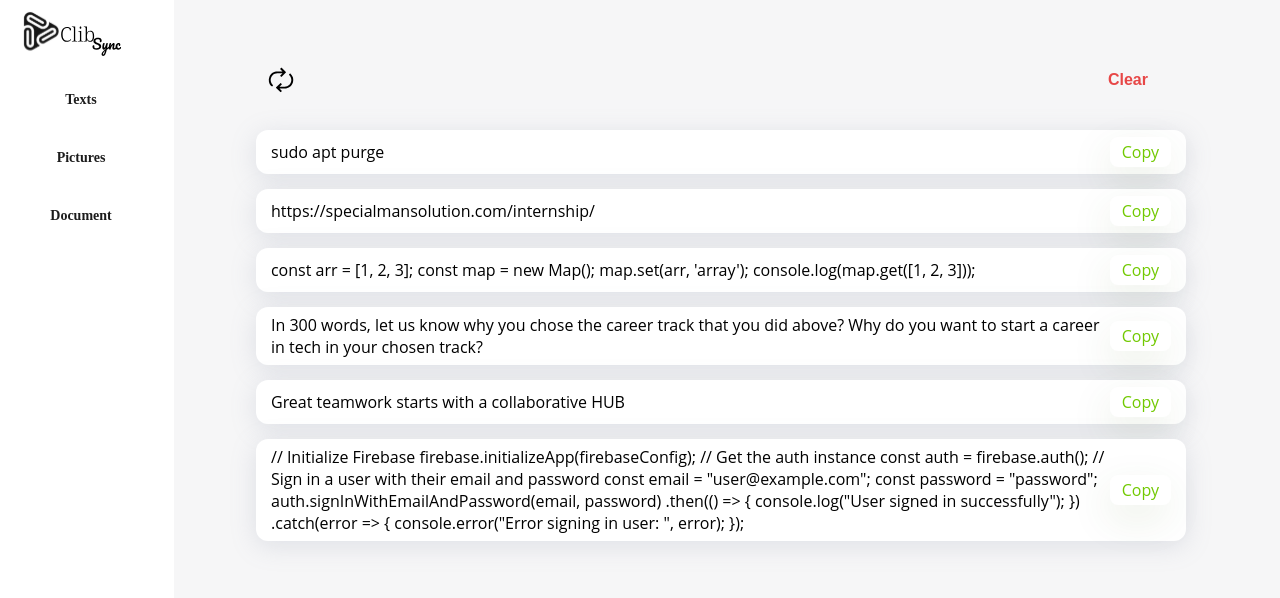
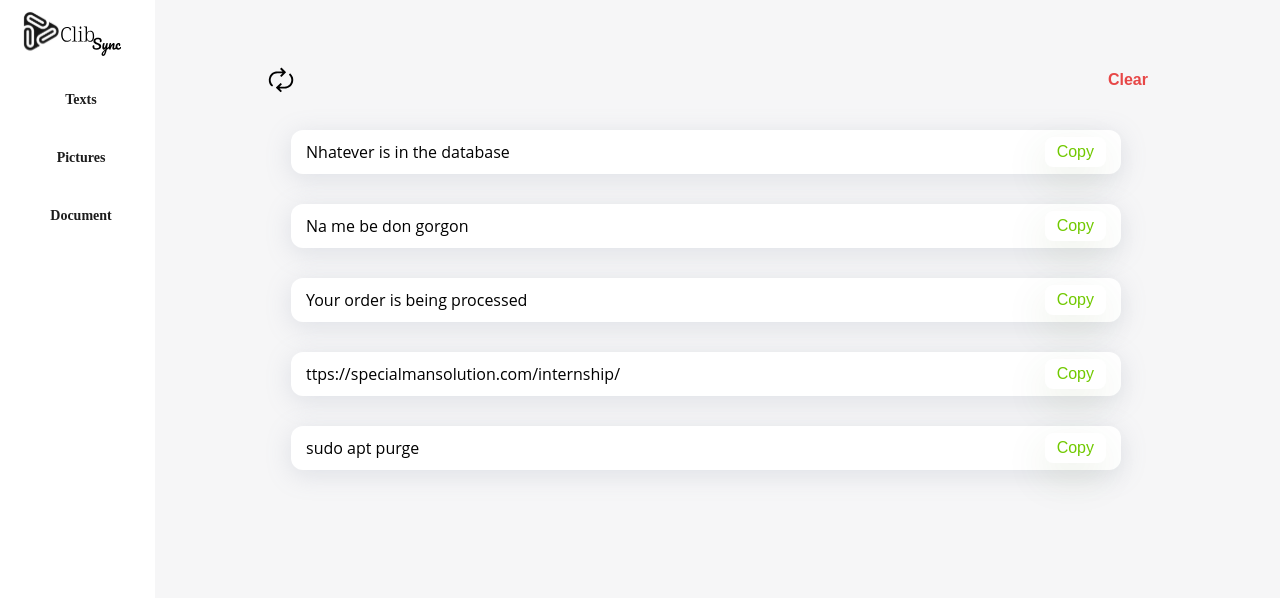
Before and after one commit to Isquare007/ClipSync, a Vue app in the folder vue/clibsync/: page /texts in a window 1280 px wide. Shown: the top 598 px of the page. Built offline with nearby package versions, Linux system fonts and the light colour scheme.

Commit message:
vue implentation making the content dynamic

```diff
--- a/vue/clibsync/src/App.vue
+++ b/vue/clibsync/src/App.vue
@@ -4,20 +4,26 @@ import { RouterLink, RouterView } from 'vue-router'
 
 <template>
 
-<Sidemenu />
-<RouterView />
+<Sidemenu
+/>
+
+<RouterView :content="content" />
 </template>
 
 <script>
 import Sidemenu from './components/Sidemenu.vue';
+import Cliptext from './components/Cliptext.vue';
+import data from './database.json'
 
 export default {
+
     components: {
-        Sidemenu
+        Sidemenu,
+        Cliptext
     },
     data() {
         return {
-
+            content: data,
         }
     }
 }
--- a/vue/clibsync/src/assets/style.css
+++ b/vue/clibsync/src/assets/style.css
@@ -150,8 +150,9 @@ body {
     display: -webkit-flex;
     display: -ms-flexbox;
     display: flex;
-    width: 100%;
+    width: 800px;
     height: 100%;
+    justify-content: space-between;
     padding: 7px 15px;
     -webkit-box-pack: justify;
     -webkit-justify-content: space-between;
@@ -247,7 +248,7 @@ body {
     display: -webkit-flex;
     display: -ms-flexbox;
     display: flex;
-    width: 12%;
+    width: 135px;
     height: 100vh;
     /* max-width: 212px; */
     padding-top: 10px;
@@ -459,6 +460,7 @@ div .navoption:active {
     grid-column-gap: 15px;
     grid-row-gap: 15px;
     text-align: left;
+    /* width: 100%; */
 }
 
 .text-6 {
@@ -467,6 +469,11 @@ div .navoption:active {
     line-height: 22px;
     font-weight: 500;
     letter-spacing: 0em;
+}
+
+.copy-button {
+    border: transparent;
+    cursor: pointer;
 }
 
 .clear-button {
--- /dev/null
+++ b/vue/clibsync/src/components/Cliptext.vue
@@ -0,0 +1,44 @@
+<template>
+    <div class="clip-content">
+            <h1 class="empty" v-if="emptyContent()">No clip-content in database</h1>
+            <div class="_1">
+                <div class="copied-text">
+                    <div class="text-6">{{ text.data }}</div>
+                </div>
+                <button @click="copyAction(text.data)"  class="copy-button text-3">
+                    Copy
+                </button>
+            </div>
+    </div>
+</template>
+
+<script>
+export default {
+    props: ['content', 'text', 'index'],
+    methods: {
+            async copyAction(idd) {
+            // const textToCopy = document.querySelector(`.${idd}`);
+            const textToCopy = idd
+            try {
+                await navigator.clipboard.writeText(textToCopy);
+                console.log("Text copied to clipboard");
+            } catch (err) {
+                console.error("Failed to copy text: ", err);
+            }
+        },
+        emptyContent(){
+            if (Object.keys(this.content).length) {
+                return false
+            }
+            return true
+        }
+    },
+}
+</script>
+
+<style scoped>
+.empty {
+    margin-top: 50%;
+    color: rgb(187, 190, 190);
+}
+</style>
--- a/vue/clibsync/src/components/Sidemenu.vue
+++ b/vue/clibsync/src/components/Sidemenu.vue
@@ -35,15 +35,9 @@
 export default {
     methods: {
         menuTrigger() {
-            const dropdown = document.querySelector('.dropbtn');
             const dropdownContent = document.querySelector('.navbar-content');
-            // dropdown.addEventListener('click', () => {
             dropdownContent.classList.toggle('show');
-            //});
         },
-        selector() {
-
-        }
     }
 }
 </script>
--- /dev/null
+++ b/vue/clibsync/src/database.json
@@ -0,0 +1,37 @@
+[
+    {
+      "id": 1,
+      "data": "sudo apt purge",
+      "created_at": "2022-02-01T12:34:56Z",
+      "updated_at": "2022-02-01T12:34:56Z",
+      "type": "text"
+    },
+    {
+        "id": 2,
+        "data": "ttps://specialmansolution.com/internship/",
+        "created_at": "2022-02-01T1:34:56Z",
+        "updated_at": "2022-02-01T1:34:56Z",
+        "type": "text"
+      },
+      {
+        "id": 3,
+        "data": "Your order is being processed",
+        "created_at": "2022-03-01T1:34:56Z",
+        "updated_at": "2022-03-01T1:34:56Z",
+        "type": "text"
+      },
+      {
+        "id": 4,
+        "data": "Na me be don gorgon",
+        "created_at": "2022-03-01T1:34:56Z",
+        "updated_at": "2022-03-01T1:34:56Z",
+        "type": "text"
+      },
+      {
+        "id": 5,
+        "data": "Nhatever is in the database",
+        "created_at": "2022-03-04T1:34:56Z",
+        "updated_at": "2022-03-04T1:34:56Z",
+        "type": "text"
+      }
+]
--- a/vue/clibsync/src/views/Texts.vue
+++ b/vue/clibsync/src/views/Texts.vue
@@ -20,90 +20,26 @@
                 Clear
             </button>
         </div>
-        <div class="clip-content">
-            <div class="_1">
-                <div class="copied-text">
-                    <div class="text-6">sudo apt purge</div>
-                </div>
-                <div class="copy-button">
-                    <div class="text-3">Copy</div>
-                </div>
-            </div>
-            <div class="_1">
-                <div class="copied-text">
-                    <div class="text-6">https://specialmansolution.com/internship/</div>
-                </div>
-                <div class="copy-button">
-                    <div class="text-3">Copy</div>
-                </div>
-            </div>
-            <div class="_1">
-                <div class="copied-text">
-                    <div class="text-6">const arr = [1, 2, 3];
-                        const map = new Map();
-                        map.set(arr, &#x27;array&#x27;);
-                        console.log(map.get([1, 2, 3]));</div>
-                </div>
-                <div class="copy-button">
-                    <div class="text-3">Copy</div>
-                </div>
-            </div>
-            <div class="_1">
-                <div class="copied-text">
-                    <div class="text-6">In 300 words, let us know why you chose the career track that you did above? Why
-                        do you want to start a career in tech in your chosen track? </div>
-                </div>
-                <div class="copy-button">
-                    <div class="text-3">Copy</div>
-                </div>
-            </div>
-            <div class="_1">
-                <div class="copied-text">
-                    <div class="text-6">Great teamwork starts with a collaborative HUB</div>
-                </div>
-                <div class="copy-button">
-                    <div class="text-3">Copy</div>
-                </div>
-            </div>
-            <div class="_1">
-                <div class="copied-text">
-                    <div class="text-6">// Initialize Firebase
-                        firebase.initializeApp(firebaseConfig);
-
-                        // Get the auth instance
-                        const auth = firebase.auth();
-
-                        // Sign in a user with their email and password
-                        const email = &quot;user@example.com&quot;;
-                        const password = &quot;password&quot;;
-                        auth.signInWithEmailAndPassword(email, password)
-                        .then(() =&gt; {
-                        console.log(&quot;User signed in successfully&quot;);
-                        })
-                        .catch(error =&gt; {
-                        console.error(&quot;Error signing in user: &quot;, error);
-                        });
-                    </div>
-                </div>
-                <div class="copy-button">
-                    <div class="text-3">Copy</div>
-                </div>
-            </div>
-        </div>
+        <Cliptext
+        v-for="(text, index) in content.slice().reverse()" :key="text.id"
+        :content="content"
+        :text="text"
+        :index="index"
+        />
     </div>
 </template>
 
 <script>
+import Cliptext from '@/components/Cliptext.vue'
+
 export default {
     name: 'Texts',
+    props: ['content'],
     components: {
+        Cliptext,
+    },
+    methods: {
 
-    }
+    },
 }
 </script>
-
-<style scoped>
-.content {
-    max-width: 100vw;
-}
-</style>
```
